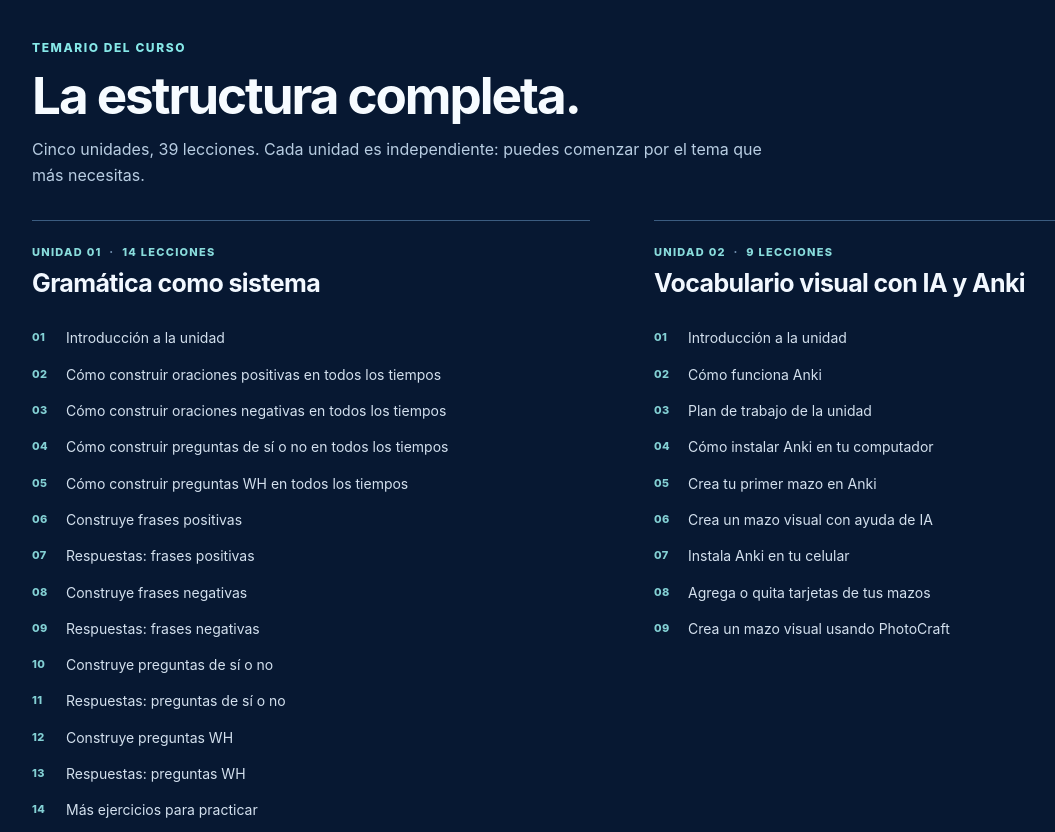
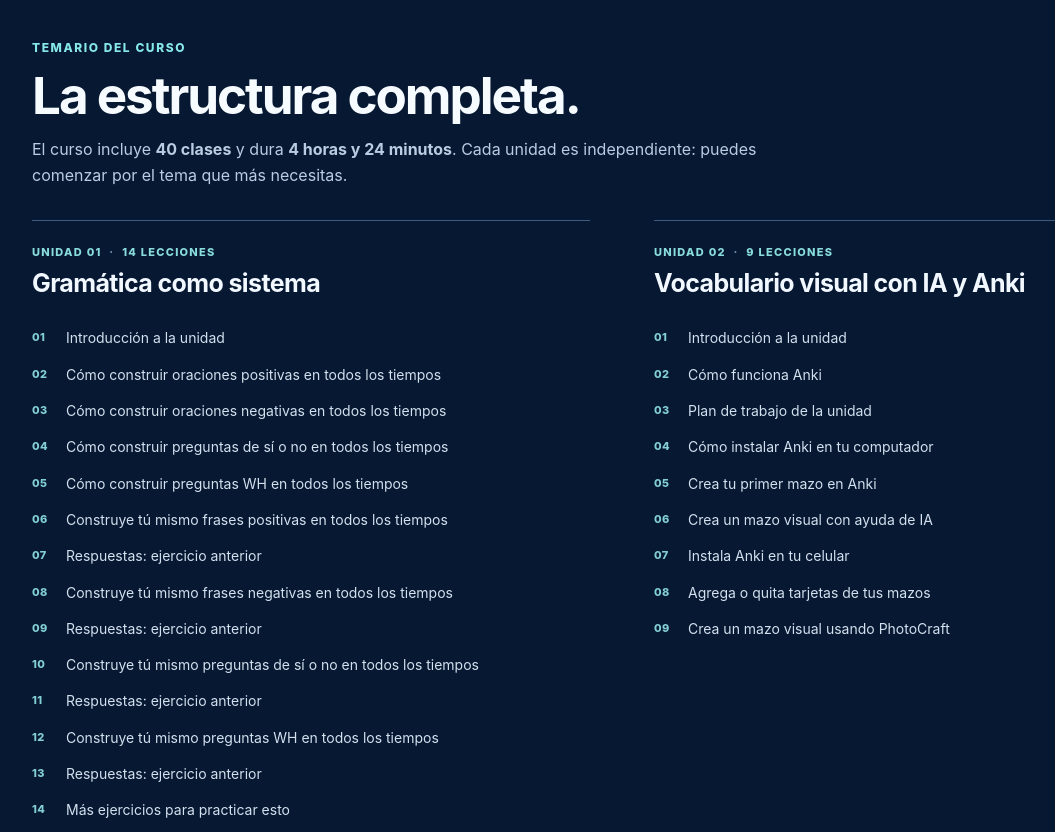
Before and after one commit to MiguelProgrammer1405/curso-ingles-ia-landing, a plain HTML site: page index.html in a window 1280 px wide. Shown: the part 6040-6872 px from the top of the page, without its empty margins (18-1073 px from the left). Drawn offline with Linux system fonts and the light colour scheme.

Commit message:
Update grammar exercises and course duration

```diff
--- a/index.html
+++ b/index.html
@@ -86,10 +86,10 @@
 </div></section>
 
 <section class="curriculum-section" id="estructura" aria-labelledby="curriculum-title"><div class="wrap">
-  <header class="curriculum-intro"><p class="eyebrow">TEMARIO DEL CURSO</p><h2 id="curriculum-title">La estructura completa.</h2><p>Cinco unidades, 39 lecciones. Cada unidad es independiente: puedes comenzar por el tema que más necesitas.</p></header>
+  <header class="curriculum-intro"><p class="eyebrow">TEMARIO DEL CURSO</p><h2 id="curriculum-title">La estructura completa.</h2><p>El curso incluye <strong>40 clases</strong> y dura <strong>4 horas y 24 minutos</strong>. Cada unidad es independiente: puedes comenzar por el tema que más necesitas.</p></header>
   <div class="curriculum-grid"><article class="curriculum-module" aria-labelledby="unit-01">
     <header><p>UNIDAD 01 <span aria-hidden="true">·</span> 14 LECCIONES</p><h3 id="unit-01">Gramática como sistema</h3></header>
-    <ol><li class="curriculum-lesson">Introducción a la unidad</li><li class="curriculum-lesson">Cómo construir oraciones positivas en todos los tiempos</li><li class="curriculum-lesson">Cómo construir oraciones negativas en todos los tiempos</li><li class="curriculum-lesson">Cómo construir preguntas de sí o no en todos los tiempos</li><li class="curriculum-lesson">Cómo construir preguntas WH en todos los tiempos</li><li class="curriculum-lesson">Construye frases positivas</li><li class="curriculum-lesson">Respuestas: frases positivas</li><li class="curriculum-lesson">Construye frases negativas</li><li class="curriculum-lesson">Respuestas: frases negativas</li><li class="curriculum-lesson">Construye preguntas de sí o no</li><li class="curriculum-lesson">Respuestas: preguntas de sí o no</li><li class="curriculum-lesson">Construye preguntas WH</li><li class="curriculum-lesson">Respuestas: preguntas WH</li><li class="curriculum-lesson">Más ejercicios para practicar</li></ol>
+    <ol><li class="curriculum-lesson">Introducción a la unidad</li><li class="curriculum-lesson">Cómo construir oraciones positivas en todos los tiempos</li><li class="curriculum-lesson">Cómo construir oraciones negativas en todos los tiempos</li><li class="curriculum-lesson">Cómo construir preguntas de sí o no en todos los tiempos</li><li class="curriculum-lesson">Cómo construir preguntas WH en todos los tiempos</li><li class="curriculum-lesson">Construye tú mismo frases positivas en todos los tiempos</li><li class="curriculum-lesson">Respuestas: ejercicio anterior</li><li class="curriculum-lesson">Construye tú mismo frases negativas en todos los tiempos</li><li class="curriculum-lesson">Respuestas: ejercicio anterior</li><li class="curriculum-lesson">Construye tú mismo preguntas de sí o no en todos los tiempos</li><li class="curriculum-lesson">Respuestas: ejercicio anterior</li><li class="curriculum-lesson">Construye tú mismo preguntas WH en todos los tiempos</li><li class="curriculum-lesson">Respuestas: ejercicio anterior</li><li class="curriculum-lesson">Más ejercicios para practicar esto</li></ol>
   </article><article class="curriculum-module" aria-labelledby="unit-02">
     <header><p>UNIDAD 02 <span aria-hidden="true">·</span> 9 LECCIONES</p><h3 id="unit-02">Vocabulario visual con IA y Anki</h3></header>
     <ol><li class="curriculum-lesson">Introducción a la unidad</li><li class="curriculum-lesson">Cómo funciona Anki</li><li class="curriculum-lesson">Plan de trabajo de la unidad</li><li class="curriculum-lesson">Cómo instalar Anki en tu computador</li><li class="curriculum-lesson">Crea tu primer mazo en Anki</li><li class="curriculum-lesson">Crea un mazo visual con ayuda de IA</li><li class="curriculum-lesson">Instala Anki en tu celular</li><li class="curriculum-lesson">Agrega o quita tarjetas de tus mazos</li><li class="curriculum-lesson">Crea un mazo visual usando PhotoCraft</li></ol>
```
